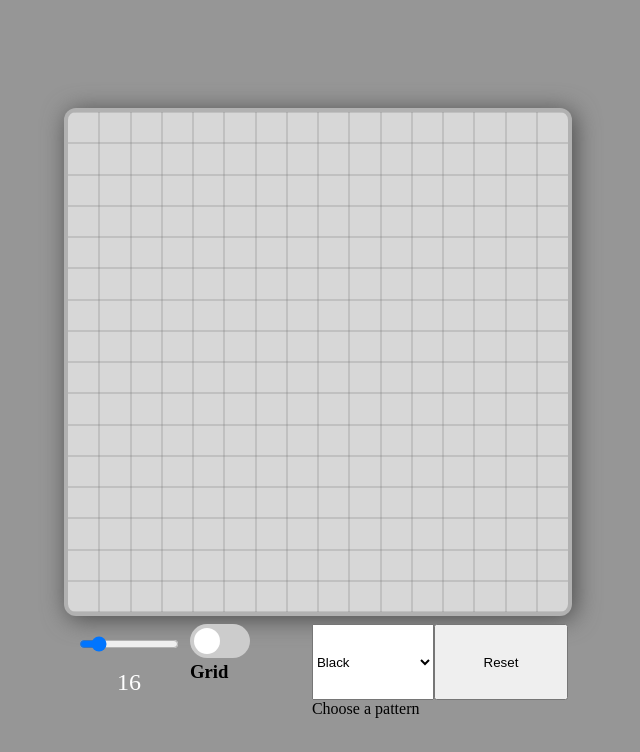
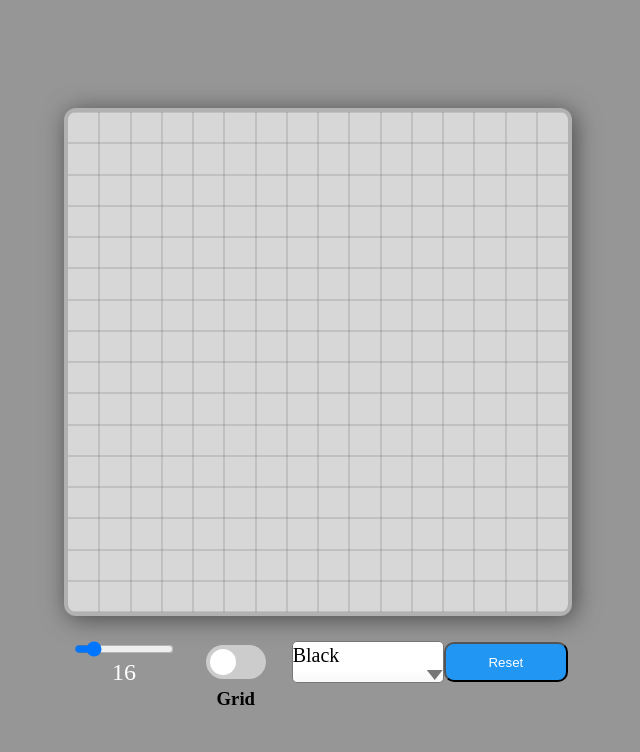
Before and after one commit to ryanertel1/odin-etchASketch, a plain HTML site: page index.html in a window 1280 px wide. Shown: the whole page, without its empty margins (330-970 px from the left). Drawn offline with Linux system fonts and the light colour scheme.

Commit message:
Update controls display

```diff
--- a/index.html
+++ b/index.html
@@ -11,6 +11,7 @@
 <body>
     <div class='interfaceContainer'>
         <div class='gridContainer'></div>
+
         <div class='controlsContainer'>
             <div class='sliderContainer'>
                 <input type='range' min='2' max='100' value='16' class='sizeSlider'>
@@ -27,11 +28,10 @@
 
             <div class='patternSelector'>
                 <select name="patternSelect" class='patternSelect'>
-                <option value="black">Black</option>
-                <option value="grayscale">Grayscale</option>
-                <option value="rainbow">Rainbow</option>
+                    <option value="black">Black</option>
+                    <option value="grayscale">Grayscale</option>
+                    <option value="rainbow">Rainbow</option>
                 </select>
-                <label for="patternSelect">Choose a pattern</label>
             </div>
 
             <button class='resetButton'>Reset</button>
--- a/styles.css
+++ b/styles.css
@@ -1,3 +1,9 @@
+:root {
+    --select-border: #777;
+    --select-focus: blue;
+    --select-arrow: var(--select-border);
+}
+
 * {
     width: 100%;
     height: 100%;
@@ -54,14 +60,49 @@ body {
     padding: 8px;
     width: inherit;
 }
+
+
+
+
+.sliderContainer {
+    display: flex;
+    flex-direction: column;
+    justify-content: center;
+    align-items: center;
+    height: 40px;
+}
 .sizeSlider {
     display: flex;
     width: 100px;
+    height: 20px;
 }
-.sliderValue{
+.sizeSlider::-webkit-slider-runnable-track {
+    width: 100%;
+    cursor: pointer;
+}
+.sizeSlider::-webkit-slider-thumb {
+    height: 36px;
+}
+.sliderValue {
     display: flex;
+    justify-content: center;
+    align-items: center;
     font-size: 24px;
     color: white;
+}
+
+
+
+.toggleContainer {
+    display: flex;
+    flex-direction: column;
+    justify-content: center;
+    align-items: center;
+}
+.toggleContainer h3 {
+    display: flex;
+    justify-content: center;
+    align-items: center;
 }
 .switch {
     position: relative;
@@ -113,14 +154,55 @@ input:checked + .slider:before {
 
 
 
-.sliderContainer {
-    display: flex;
-    flex-direction: column;
-    justify-content: center;
+.resetButton {
+    background-color: #2196F3;
+    color: white;
+    height: 40px;
+    border-radius: 10px;
+}
+
+
+
+
+
+select {
+    appearance: none;
+    background-color: transparent;
+    border: none;
+    padding: 0 1em 0 0;
+    margin: 0;
+    width: 100%;
+    font-family: inherit;
+    font-size: inherit;
+    cursor: inherit;
+    line-height: inherit;
+    outline: none;
+}
+.patternSelector {
+    width: 100%;
+    min-width: 15ch;
+    max-width: 30ch;
+    height: 40px;
+    border: 1px solid var(--select-border);
+    border-radius: 0.25em;
+    font-size: 1.25rem;
+    cursor: pointer;
+    line-height: 1.1;
+    background-color: #fff;
+    background-image: linear-gradient(to top, #f9f9f9, #fff 33%);
+    display: grid;
+    grid-template-areas: 'patternSelector';
     align-items: center;
 }
-.sliderValue {
-    display: flex;
-    justify-content: center;
-    align-items: center;
+.patternSelector::after {
+    content: '';
+    width: 0.8em;
+    height: 0.5em;
+    background-color: var(--select-arrow);
+    clip-path: polygon(100% 0%, 0% 0%, 50% 100%);
+    justify-self: end;
 }
+select,
+.patternSelect::after {
+    grid-area: patternSelector;
+}
```
